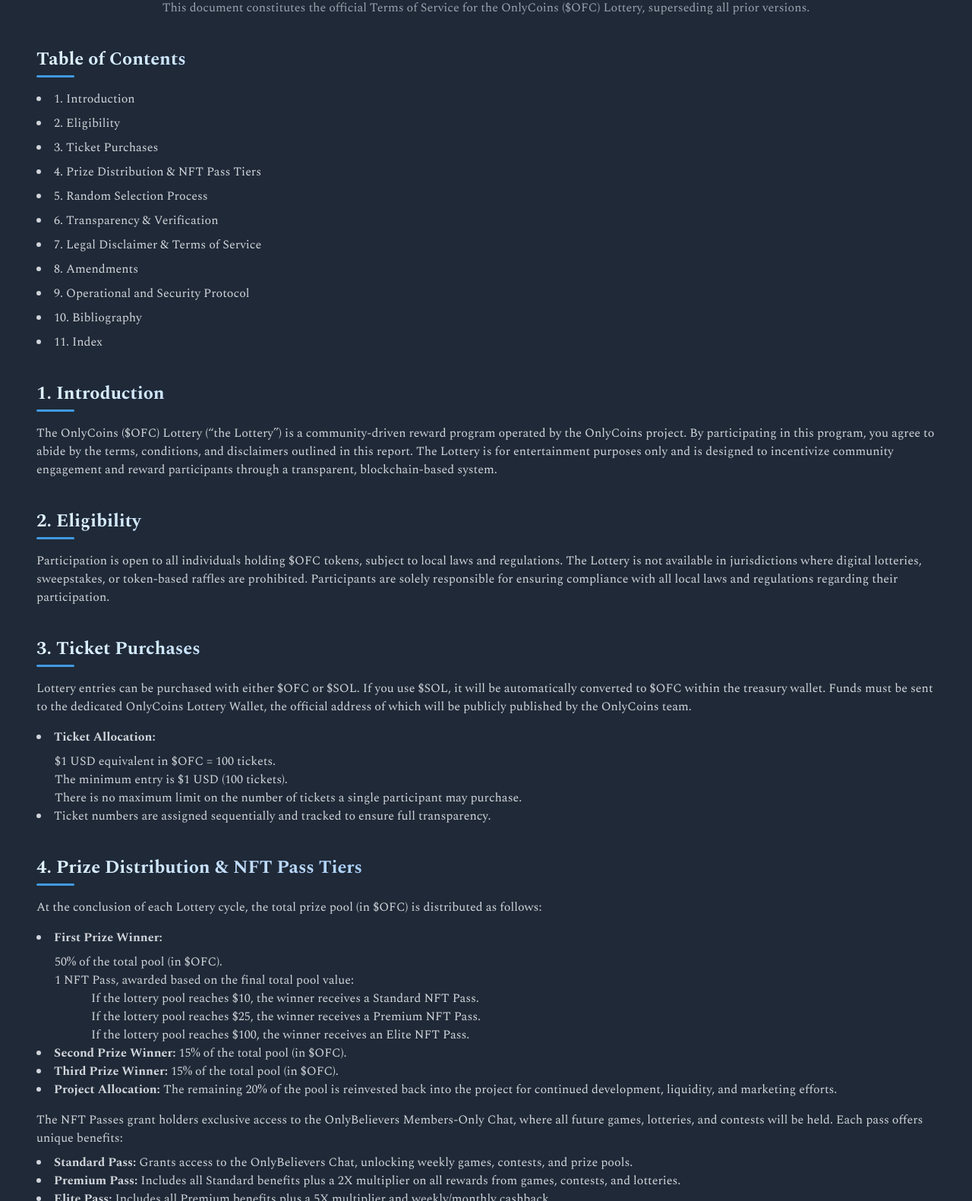
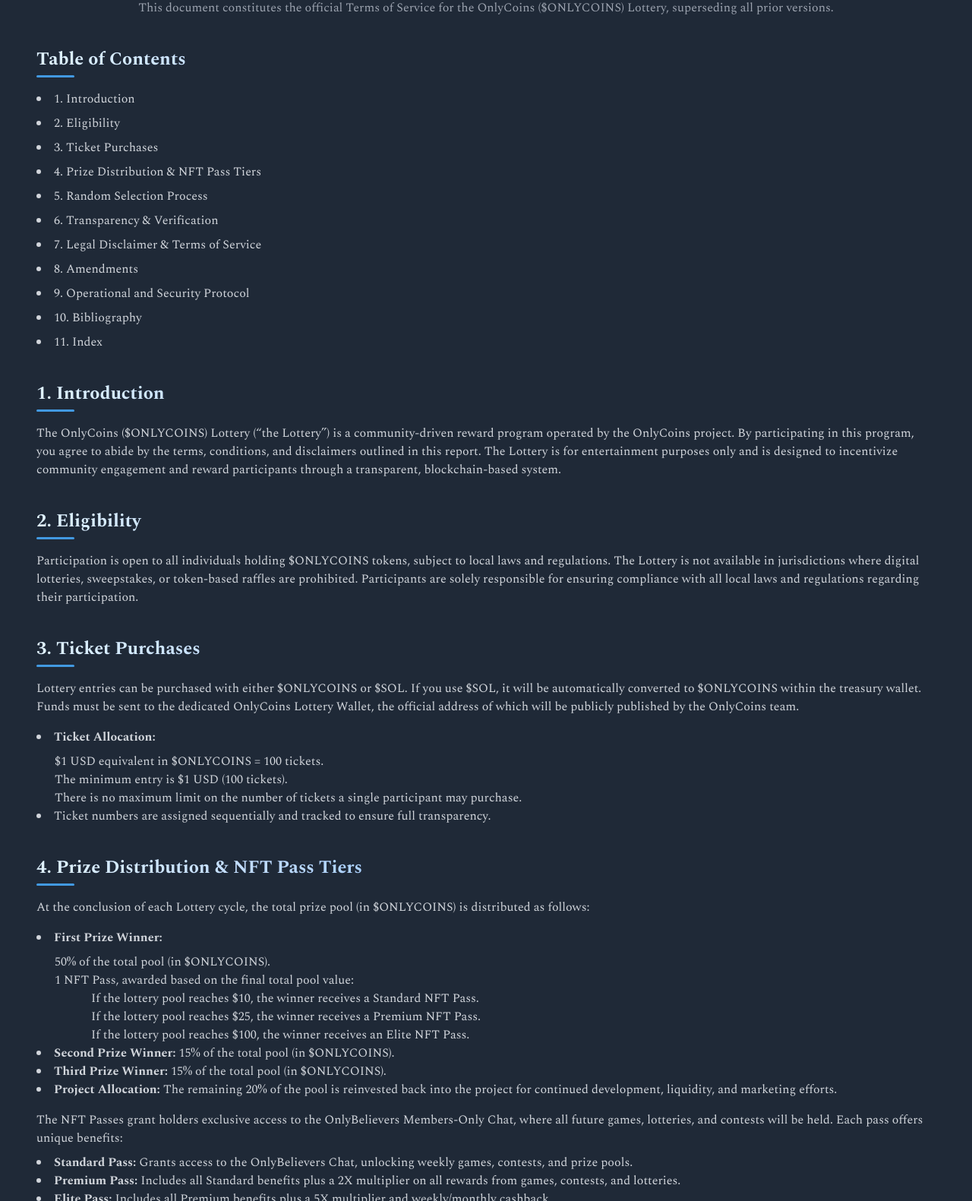
Before and after one commit to onlycoin-lottery-tos/onlycoin-lottery-tos, a plain HTML site: page index.html in a window 1280 px wide. Shown: the part 186-1767 px from the top of the page at 76% size. Drawn offline with nearby package versions, Linux system fonts and the light colour scheme.

Commit message:
Update index.html

```diff
--- a/index.html
+++ b/index.html
@@ -56,9 +56,9 @@
 
     <div class="container bg-gray-800 rounded-xl shadow-lg my-8 p-6 md:p-12">
         <header class="text-center mb-10">
-            <h1 class="text-3xl md:text-5xl font-bold glitter-text mb-2">The Revised OnlyCoins ($OFC) Lottery</h1>
+            <h1 class="text-3xl md:text-5xl font-bold glitter-text mb-2">The Revised OnlyCoins ($ONLYCOINS) Lottery</h1>
             <h2 class="text-xl md:text-2xl font-semibold glitter-text">Terms of Service</h2>
-            <p class="text-gray-400 mt-4">This document constitutes the official Terms of Service for the OnlyCoins ($OFC) Lottery, superseding all prior versions.</p>
+            <p class="text-gray-400 mt-4">This document constitutes the official Terms of Service for the OnlyCoins ($ONLYCOINS) Lottery, superseding all prior versions.</p>
         </header>
 
         <section class="mb-10">
@@ -80,21 +80,21 @@
 
         <section id="introduction" class="mb-10">
             <h3 class="text-2xl font-bold mb-4 glitter-text section-title">1. Introduction</h3>
-            <p class="text-gray-300">The OnlyCoins ($OFC) Lottery (“the Lottery”) is a community-driven reward program operated by the OnlyCoins project. By participating in this program, you agree to abide by the terms, conditions, and disclaimers outlined in this report. The Lottery is for entertainment purposes only and is designed to incentivize community engagement and reward participants through a transparent, blockchain-based system.</p>
+            <p class="text-gray-300">The OnlyCoins ($ONLYCOINS) Lottery (“the Lottery”) is a community-driven reward program operated by the OnlyCoins project. By participating in this program, you agree to abide by the terms, conditions, and disclaimers outlined in this report. The Lottery is for entertainment purposes only and is designed to incentivize community engagement and reward participants through a transparent, blockchain-based system.</p>
         </section>
 
         <section id="eligibility" class="mb-10">
             <h3 class="text-2xl font-bold mb-4 glitter-text section-title">2. Eligibility</h3>
-            <p class="text-gray-300">Participation is open to all individuals holding $OFC tokens, subject to local laws and regulations. The Lottery is not available in jurisdictions where digital lotteries, sweepstakes, or token-based raffles are prohibited. Participants are solely responsible for ensuring compliance with all local laws and regulations regarding their participation.</p>
+            <p class="text-gray-300">Participation is open to all individuals holding $ONLYCOINS tokens, subject to local laws and regulations. The Lottery is not available in jurisdictions where digital lotteries, sweepstakes, or token-based raffles are prohibited. Participants are solely responsible for ensuring compliance with all local laws and regulations regarding their participation.</p>
         </section>
 
         <section id="ticket-purchases" class="mb-10">
             <h3 class="text-2xl font-bold mb-4 glitter-text section-title">3. Ticket Purchases</h3>
-            <p class="text-gray-300">Lottery entries can be purchased with either $OFC or $SOL. If you use $SOL, it will be automatically converted to $OFC within the treasury wallet. Funds must be sent to the dedicated OnlyCoins Lottery Wallet, the official address of which will be publicly published by the OnlyCoins team.</p>
+            <p class="text-gray-300">Lottery entries can be purchased with either $ONLYCOINS or $SOL. If you use $SOL, it will be automatically converted to $ONLYCOINS within the treasury wallet. Funds must be sent to the dedicated OnlyCoins Lottery Wallet, the official address of which will be publicly published by the OnlyCoins team.</p>
             <ul class="list-disc list-inside mt-4 text-gray-300">
                 <li><strong>Ticket Allocation:</strong></li>
                 <ul class="list-circle list-inside ml-6 mt-2">
-                    <li>$1 USD equivalent in $OFC = 100 tickets.</li>
+                    <li>$1 USD equivalent in $ONLYCOINS = 100 tickets.</li>
                     <li>The minimum entry is $1 USD (100 tickets).</li>
                     <li>There is no maximum limit on the number of tickets a single participant may purchase.</li>
                 </ul>
@@ -104,11 +104,11 @@
 
         <section id="prize-distribution" class="mb-10">
             <h3 class="text-2xl font-bold mb-4 glitter-text section-title">4. Prize Distribution & NFT Pass Tiers</h3>
-            <p class="text-gray-300">At the conclusion of each Lottery cycle, the total prize pool (in $OFC) is distributed as follows:</p>
+            <p class="text-gray-300">At the conclusion of each Lottery cycle, the total prize pool (in $ONLYCOINS) is distributed as follows:</p>
             <ul class="list-disc list-inside mt-4 text-gray-300">
                 <li><strong>First Prize Winner:</strong></li>
                 <ul class="list-circle list-inside ml-6 mt-2">
-                    <li>50% of the total pool (in $OFC).</li>
+                    <li>50% of the total pool (in $ONLYCOINS).</li>
                     <li>1 NFT Pass, awarded based on the final total pool value:</li>
                     <ul class="list-square list-inside ml-12">
                         <li>If the lottery pool reaches $10, the winner receives a Standard NFT Pass.</li>
@@ -116,8 +116,8 @@
                         <li>If the lottery pool reaches $100, the winner receives an Elite NFT Pass.</li>
                     </ul>
                 </ul>
-                <li><strong>Second Prize Winner:</strong> 15% of the total pool (in $OFC).</li>
-                <li><strong>Third Prize Winner:</strong> 15% of the total pool (in $OFC).</li>
+                <li><strong>Second Prize Winner:</strong> 15% of the total pool (in $ONLYCOINS).</li>
+                <li><strong>Third Prize Winner:</strong> 15% of the total pool (in $ONLYCOINS).</li>
                 <li><strong>Project Allocation:</strong> The remaining 20% of the pool is reinvested back into the project for continued development, liquidity, and marketing efforts.</li>
             </ul>
             <p class="text-gray-300 mt-4">The NFT Passes grant holders exclusive access to the OnlyBelievers Members-Only Chat, where all future games, lotteries, and contests will be held. Each pass offers unique benefits:</p>
@@ -144,7 +144,7 @@
             <p class="text-gray-300 mt-4">By participating in the Lottery or purchasing an NFT Pass, you acknowledge and agree to the following terms:</p>
             <ul class="list-disc list-inside mt-2 space-y-2 text-gray-300">
                 <li><strong>Not an Investment:</strong> The lottery and NFT Passes do not guarantee any financial returns, profits, or resale value.</li>
-                <li><strong>Market Risk:</strong> The value of $OFC and related digital assets may fluctuate significantly. The OnlyCoins team is not liable for any losses incurred due to price volatility, technological failures, or transaction errors.</li>
+                <li><strong>Market Risk:</strong> The value of $ONLYCOINS and related digital assets may fluctuate significantly. The OnlyCoins team is not liable for any losses incurred due to price volatility, technological failures, or transaction errors.</li>
                 <li><strong>Utility May Change:</strong> The benefits and utility associated with the NFT Passes (including chat access, multipliers, and cashback) are subject to change, modification, or termination at the sole discretion of the OnlyCoins team, without prior notice.</li>
                 <li><strong>Participant Responsibility:</strong> You are solely responsible for ensuring that your participation in the Lottery and your purchase and ownership of NFTs comply with all applicable local laws and regulations.</li>
                 <li><strong>No Liability:</strong> The OnlyCoins team assumes no liability for losses or damages incurred through your voluntary participation.</li>
@@ -174,10 +174,10 @@
         <section id="bibliography" class="mb-10">
             <h3 class="text-2xl font-bold mb-4 glitter-text section-title">10. Bibliography</h3>
             <ul class="list-disc list-inside space-y-2 text-gray-300">
-                <li>OnlyCoins Project. (n.d.). <i>OnlyCoins ($OFC) Lottery Report</i>.</li>
-                <li>OnlyCoins Project. (n.d.). <i>OFC_LOTTERY.txt</i>.</li>
+                <li>OnlyCoins Project. (n.d.). <i>OnlyCoins ($ONLYCOINS) Lottery Report</i>.</li>
+                <li>OnlyCoins Project. (n.d.). <i>ONLYCOINS_LOTTERY.txt</i>.</li>
                 <li>OnlyCoins Project. (n.d.). <i>The OnlyCoins Financial Liberation Manifesto</i>.</li>
-                <li>OnlyCoins Project. (n.d.). <i>OFC_ANNOUNCEMENT.txt</i>.</li>
+                <li>OnlyCoins Project. (n.d.). <i>ONLYCOINS_ANNOUNCEMENT.txt</i>.</li>
             </ul>
         </section>
 
```
